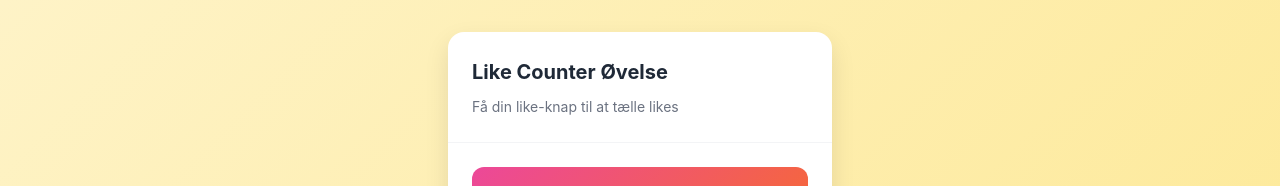
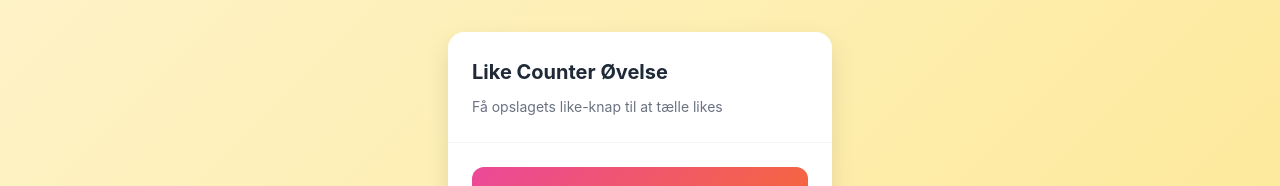
Before and after one commit to TroelsAtWork/mmd-3sem-state-exercise, a Next.js app: page / in a window 1280 px wide. Shown: the top 186 px of the page. Built offline with nearby package versions, Linux system fonts and the light colour scheme.

Commit message:
Change description

```diff
--- a/src/app/components/LikeCounterExercise.jsx
+++ b/src/app/components/LikeCounterExercise.jsx
@@ -15,7 +15,7 @@ export default function LikeCounterExercise() {
         <div className="post-header">
           <h1 className="exercise-title">Like Counter Øvelse</h1>
           <p className="exercise-description">
-            Få din like-knap til at tælle likes
+            Få opslagets like-knap til at tælle likes
           </p>
         </div>
 
```
